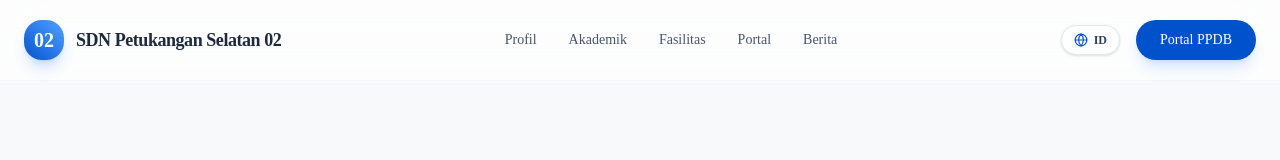
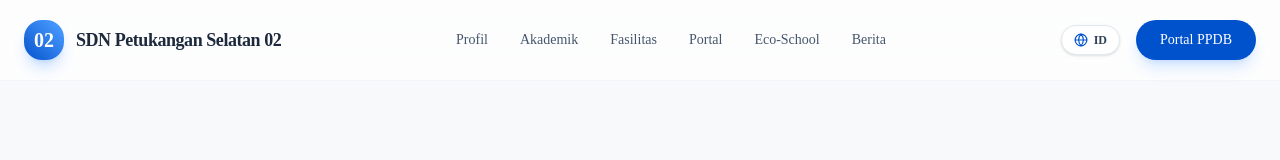
Before and after one commit to expertwingman/sdn-petukangan-2, a Next.js app: page / in a window 1280 px wide. Shown: the top 160 px of the page. Built offline with nearby package versions, Linux system fonts and the light colour scheme; no server answers; the database is empty.

Commit message:
feat: tambahkan menu navigasi green school di navbar beranda

```diff
--- a/src/app/page.tsx
+++ b/src/app/page.tsx
@@ -71,6 +71,7 @@ export default function Home() {
             <Link className="hover:text-[#0052CC] transition-colors" href="/akademik">Akademik</Link>
             <Link className="hover:text-[#0052CC] transition-colors" href="/fasilitas">Fasilitas</Link>
             <Link className="hover:text-[#0052CC] transition-colors" href="/portal">Portal</Link>
+            <Link className="hover:text-[#0052CC] transition-colors" href="/green-school">Eco-School</Link>
             <a href="#berita" className="hover:text-[#0052CC] transition-colors">Berita</a>
           </nav>
 
```
